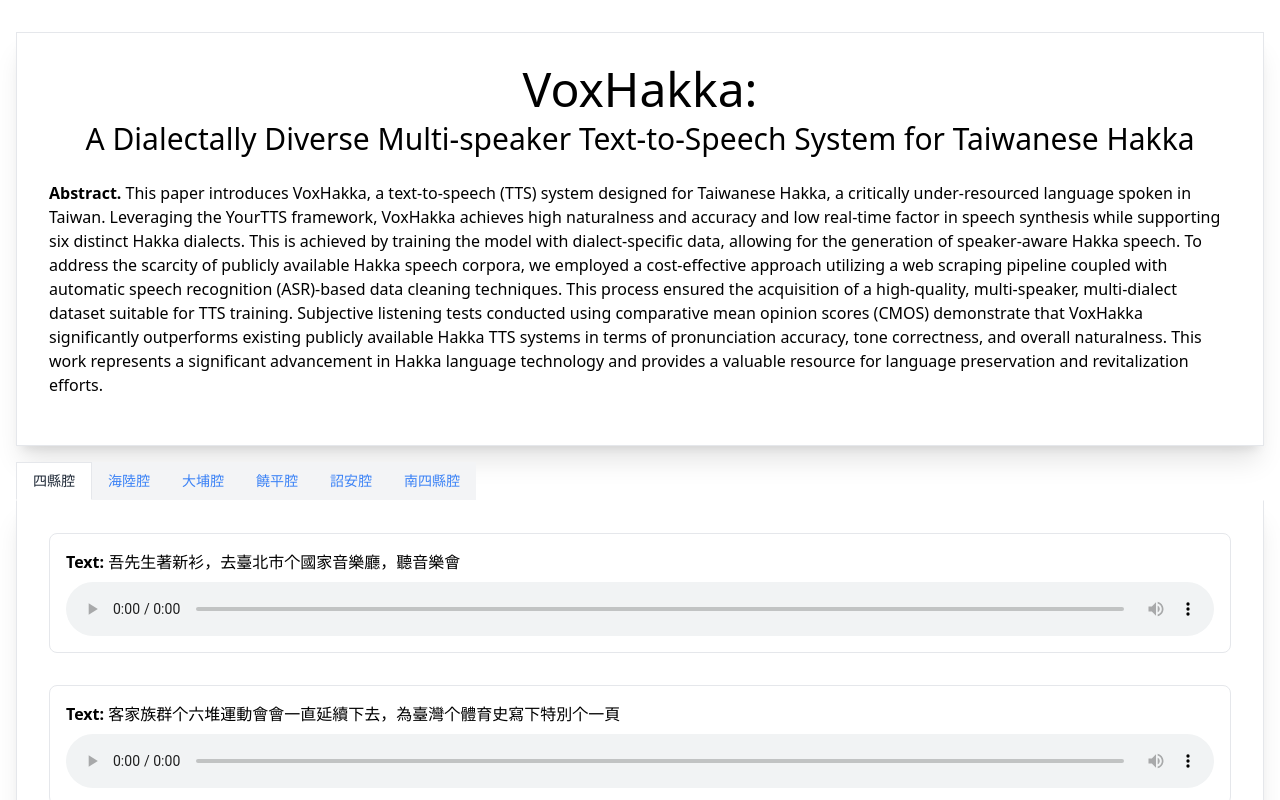
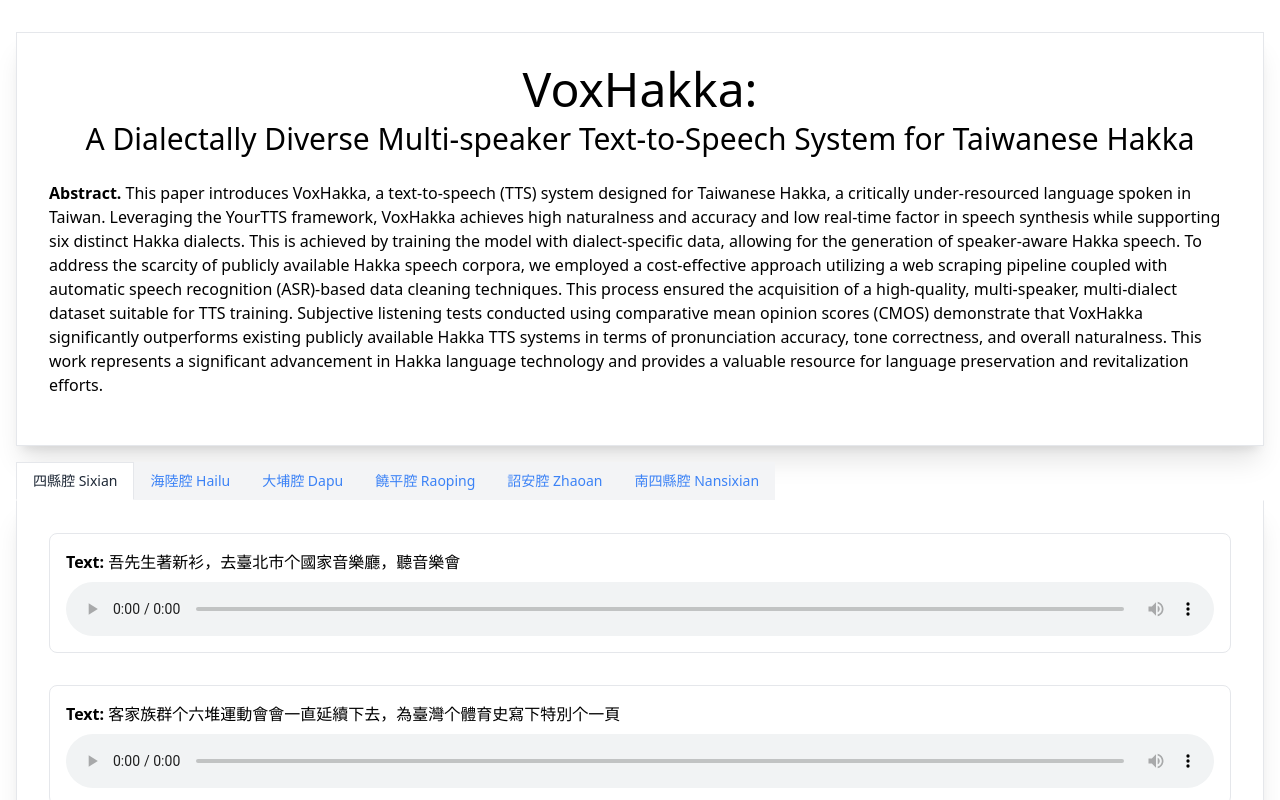
Before and after one commit to voxhakka/voxhakka.github.io, a SvelteKit app: page / in a window 1280 px wide. Shown: the top 800 px of the page. Built offline with nearby package versions, Linux system fonts and the light colour scheme.

Commit message:
feat: 🎸 add english name to tab

```diff
--- a/src/routes/+page.svelte
+++ b/src/routes/+page.svelte
@@ -4,6 +4,10 @@
 	import { base } from '$app/paths';
 
 	export let data: PageData;
+
+	function tabToDialectNameMapKey(tab: string){
+		 return tab as  keyof typeof data.dialectNameMap
+	}
 
 	function setActiveTab(tab: string) {
 		if (Object.keys(data.audioInfos).includes(tab)) {
@@ -44,7 +48,7 @@
 					: 'bg-gray-100 text-blue-500'}"
 				on:click={() => setActiveTab(tab)}
 			>
-				{tab}
+				{data.dialectNameMap[tabToDialectNameMapKey(tab)]}
 			</button>
 		{/each}
 	</div>
--- a/src/routes/+page.ts
+++ b/src/routes/+page.ts
@@ -54,6 +54,14 @@ export const load: PageLoad = ({ params }) => {
 
 	return {
 		audioInfos: audioInfos,
-        activeTab: "四縣腔" as keyof typeof audioInfos
+        activeTab: "四縣腔" as keyof typeof audioInfos,
+        dialectNameMap: {
+            四縣腔: "四縣腔 Sixian",
+            海陸腔: "海陸腔 Hailu",
+            大埔腔: "大埔腔 Dapu",
+            饒平腔: "饒平腔 Raoping",
+            詔安腔: "詔安腔 Zhaoan",
+            南四縣腔: "南四縣腔 Nansixian"
+        }
 	};
 };
```
